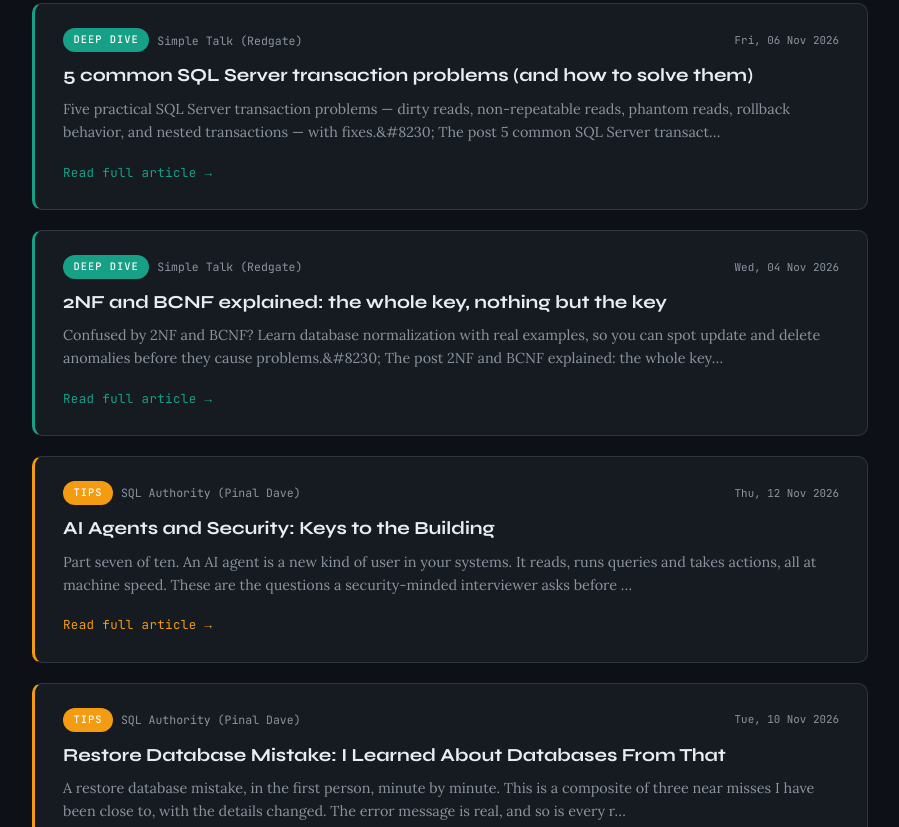
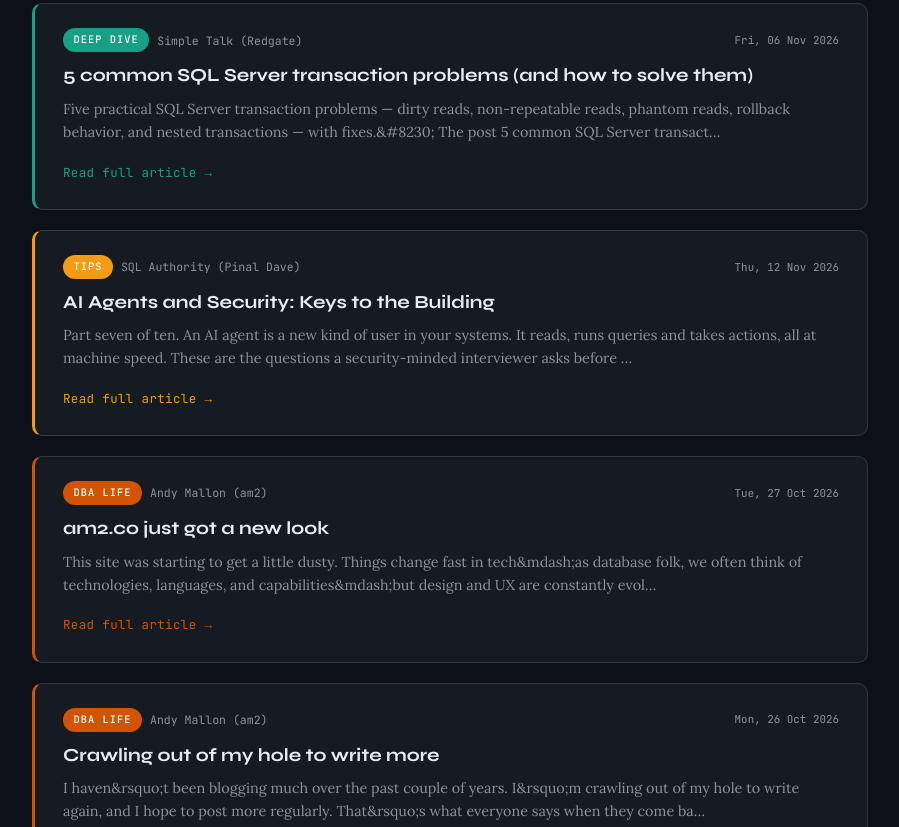
Before and after one commit to amanjaiswal240/SQL-Server-Digest, a plain HTML site: page site/index.html in a window 1280 px wide. Shown: the part 1973-2800 px from the top of the page, without its empty margins (190-1089 px from the left). Drawn offline with Linux system fonts and the light colour scheme.

Commit message:
chore: daily digest refresh 2026-11-17 08:16 UTC

```diff
--- a/site/index.html
+++ b/site/index.html
@@ -362,7 +362,7 @@
     </p>
     <div class="hero-meta">
       <div class="stat">
-        <span class="stat-num" id="js-count">13</span>
+        <span class="stat-num" id="js-count">10</span>
         <span class="stat-label">Articles Today</span>
       </div>
       <div class="divider-v"></div>
@@ -375,7 +375,7 @@
         <span class="stat-num">10</span>
         <span class="stat-label">Trusted Sources</span>
       </div>
-      <p class="updated">Updated <span>November 16, 2026 — 07:00 UTC</span></p>
+      <p class="updated">Updated <span>November 17, 2026 — 08:16 UTC</span></p>
     </div>
   </div>
 </header>
@@ -384,9 +384,9 @@
 <div class="toolbar">
   <span class="toolbar-label">Filter:</span>
   <button class="filter-btn active" data-tag="all" style="--c:#8b949e">
-    All <span>13</span>
+    All <span>10</span>
   </button>
-  <button class="filter-btn" data-tag="Community" style="--c:#27ae60">Community <span>4</span></button><button class="filter-btn" data-tag="Tips" style="--c:#f39c12">Tips <span>3</span></button><button class="filter-btn" data-tag="Deep Dive" style="--c:#16a085">Deep Dive <span>2</span></button><button class="filter-btn" data-tag="DBA Life" style="--c:#d35400">DBA Life <span>2</span></button><button class="filter-btn" data-tag="Performance" style="--c:#e74c3c">Performance <span>1</span></button><button class="filter-btn" data-tag="Internals" style="--c:#8e44ad">Internals <span>1</span></button>
+  <button class="filter-btn" data-tag="Community" style="--c:#27ae60">Community <span>4</span></button><button class="filter-btn" data-tag="DBA Life" style="--c:#d35400">DBA Life <span>2</span></button><button class="filter-btn" data-tag="Performance" style="--c:#e74c3c">Performance <span>1</span></button><button class="filter-btn" data-tag="Internals" style="--c:#8e44ad">Internals <span>1</span></button><button class="filter-btn" data-tag="Deep Dive" style="--c:#16a085">Deep Dive <span>1</span></button><button class="filter-btn" data-tag="Tips" style="--c:#f39c12">Tips <span>1</span></button>
 </div>
 
 <!-- SEARCH -->
@@ -506,22 +506,7 @@ The post 5 common SQL Server transact…</p>
       </a>
     </article>
 
-    <article class="card" style="--accent:#16a085" data-index="7">
-      <div class="card-top">
-        <span class="tag" style="background:#16a085">Deep Dive</span>
-        <span class="source">Simple Talk (Redgate)</span>
-        <span class="pub-date">Wed, 04 Nov 2026</span>
-      </div>
-      <h2><a href="https://www.red-gate.com/simple-talk/databases/2nf-and-bcnf-explained-the-whole-key-nothing-but-the-key/" target="_blank" rel="noopener">2NF and BCNF explained: the whole key, nothing but the key</a></h2>
-      <p class="excerpt">Confused by 2NF and BCNF? Learn database normalization with real examples, so you can spot update and delete anomalies before they cause problems.&amp;#8230;
-The post 2NF and BCNF explained: the whole key…</p>
-
-      <a class="read-link" href="https://www.red-gate.com/simple-talk/databases/2nf-and-bcnf-explained-the-whole-key-nothing-but-the-key/" target="_blank" rel="noopener">
-        Read full article →
-      </a>
-    </article>
-
-    <article class="card" style="--accent:#f39c12" data-index="8">
+    <article class="card" style="--accent:#f39c12" data-index="7">
       <div class="card-top">
         <span class="tag" style="background:#f39c12">Tips</span>
         <span class="source">SQL Authority (Pinal Dave)</span>
@@ -535,35 +520,7 @@ The post 2NF and BCNF explained: the whole key…</p>
       </a>
     </article>
 
-    <article class="card" style="--accent:#f39c12" data-index="9">
-      <div class="card-top">
-        <span class="tag" style="background:#f39c12">Tips</span>
-        <span class="source">SQL Authority (Pinal Dave)</span>
-        <span class="pub-date">Tue, 10 Nov 2026</span>
-      </div>
-      <h2><a href="https://blog.sqlauthority.com/2026/11/10/i-learned-about-databases-from-that/" target="_blank" rel="noopener">Restore Database Mistake: I Learned About Databases From That</a></h2>
-      <p class="excerpt">A restore database mistake, in the first person, minute by minute. This is a composite of three near misses I have been close to, with the details changed. The error message is real, and so is every r…</p>
-
-      <a class="read-link" href="https://blog.sqlauthority.com/2026/11/10/i-learned-about-databases-from-that/" target="_blank" rel="noopener">
-        Read full article →
-      </a>
-    </article>
-
-    <article class="card" style="--accent:#f39c12" data-index="10">
-      <div class="card-top">
-        <span class="tag" style="background:#f39c12">Tips</span>
-        <span class="source">SQL Authority (Pinal Dave)</span>
-        <span class="pub-date">Mon, 09 Nov 2026</span>
-      </div>
-      <h2><a href="https://blog.sqlauthority.com/2026/11/09/your-query-horoscope/" target="_blank" rel="noopener">Execution Plan Operators: Your Query’s Horoscope for the Month</a></h2>
-      <p class="excerpt">Execution plan operators, twelve of them, read the way the back page reads the stars. Find the one that rules your plan this month. Each sign comes with what it means and the one thing it&#x27;s asking you…</p>
-
-      <a class="read-link" href="https://blog.sqlauthority.com/2026/11/09/your-query-horoscope/" target="_blank" rel="noopener">
-        Read full article →
-      </a>
-    </article>
-
-    <article class="card" style="--accent:#d35400" data-index="11">
+    <article class="card" style="--accent:#d35400" data-index="8">
       <div class="card-top">
         <span class="tag" style="background:#d35400">DBA Life</span>
         <span class="source">Andy Mallon (am2)</span>
@@ -577,7 +534,7 @@ The post 2NF and BCNF explained: the whole key…</p>
       </a>
     </article>
 
-    <article class="card" style="--accent:#d35400" data-index="12">
+    <article class="card" style="--accent:#d35400" data-index="9">
       <div class="card-top">
         <span class="tag" style="background:#d35400">DBA Life</span>
         <span class="source">Andy Mallon (am2)</span>
```
